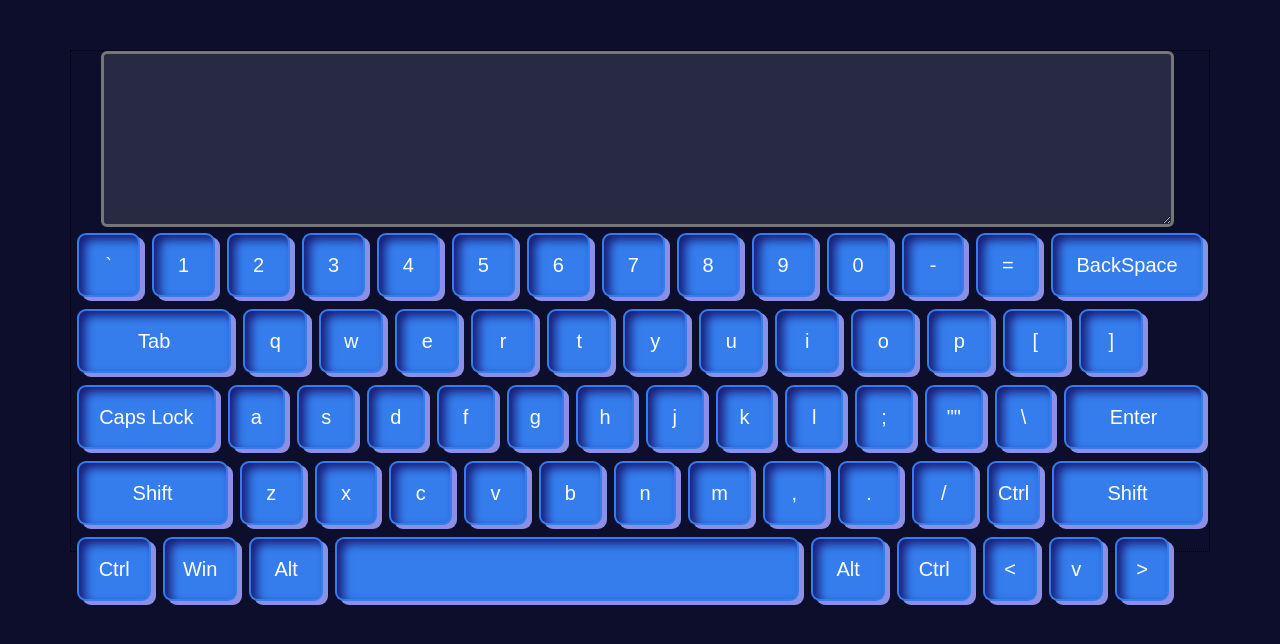
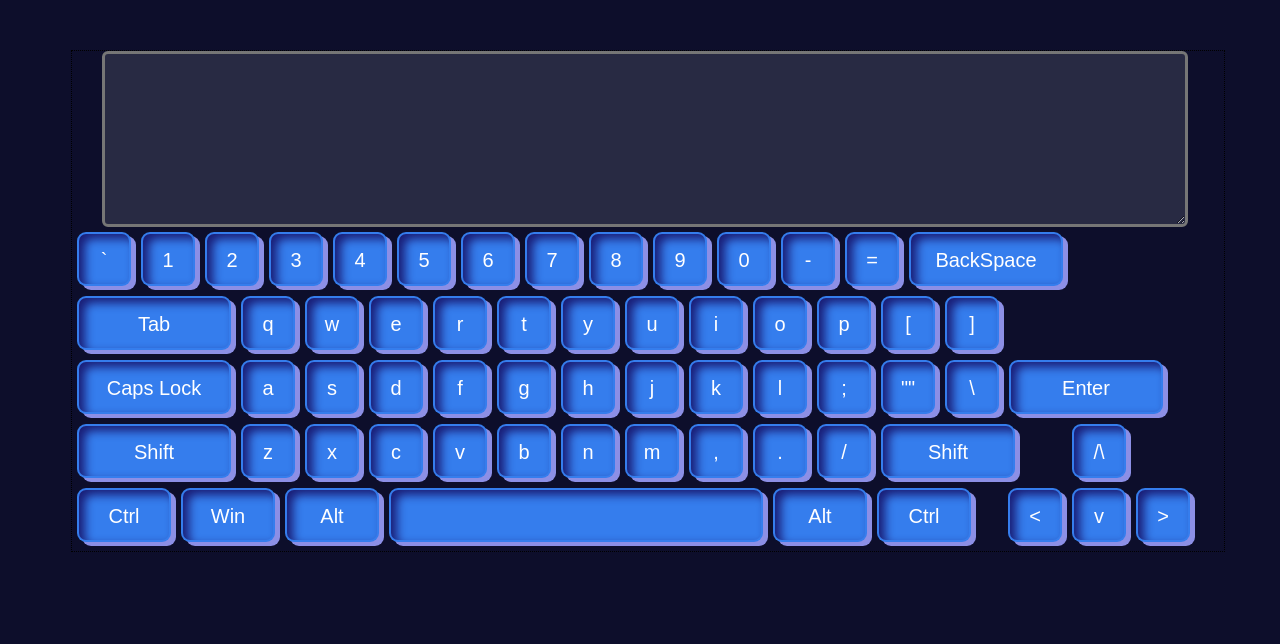
Before and after one commit to adelinyshka/virtual-keyboard, a plain HTML site: page index.html in a window 1280 px wide. Drawn offline with Linux system fonts and the light colour scheme.

Commit message:
fix: align buttons nicely

```diff
--- a/script.js
+++ b/script.js
@@ -263,43 +263,45 @@ addEventListener('keydown', function (event) {
 	}
 
 	//4 ряд
-	//arrowUp
-	let arrowUp = document.createElement('div');
-	generateButton(arrowUp, 'width:50px;', 'Ctrl', row4);
 
 	//shiftRight
 	let shiftRight = document.createElement('div');
-	generateButton(shiftRight, 'width:150px;', 'Shift', row4);
+	generateButton(shiftRight, 'width:130px;', 'Shift', row4);
+	//arrowUp
+	let arrowUp = document.createElement('div');
+	generateButton(arrowUp, 'margin-left: 52px; width:50px;', '/\\', row4);
+
+
 
 
 	//5 ряд
 
 	//cntr
 	let cntr = document.createElement('div');
-	generateButton(cntr, 'width:70px;', 'Ctrl', row5);
+	generateButton(cntr, 'width:90px;', 'Ctrl', row5);
 
 	//win
 	let win = document.createElement('div');
-	generateButton(win, 'width:70px;', 'Win', row5);
+	generateButton(win, 'width:90px;', 'Win', row5);
 
 	//alt
 	let alt = document.createElement('div');
-	generateButton(alt, 'width:70px;', 'Alt', row5);
+	generateButton(alt, 'width:90px;', 'Alt', row5);
 	//space
 	let space = document.createElement('div');
-	generateButton(space, 'width:460px;', ' ', row5);
+	generateButton(space, 'width:370px;', ' ', row5);
 
 	//alt-right
 	let altRight = document.createElement('div');
-	generateButton(altRight, 'width:70px;', 'Alt', row5);
+	generateButton(altRight, 'width:90px;', 'Alt', row5);
 
 	//cntr
 	let cntrRight = document.createElement('div');
-	generateButton(cntrRight, 'width:70px;', 'Ctrl', row5);
+	generateButton(cntrRight, 'width:90px;', 'Ctrl', row5);
 
 	//arrowRight
 	let arrowRight = document.createElement('div');
-	generateButton(arrowRight, 'width:50px;', '<', row5);
+	generateButton(arrowRight, 'margin-left:32px;width:50px;', '<', row5);
 
 	//arrowDown
 	let arrowDown = document.createElement('div');
@@ -309,20 +311,6 @@ addEventListener('keydown', function (event) {
 	let arrowLeft = document.createElement('div');
 	generateButton(arrowLeft, 'width:50px;', '>', row5);
 
-
-//win
-// 	let win = document.createElement('div');
-// 	win.classList.add('k-key');
-// 	win.style = 'width: 100px;';
-// 	win.innerHTML = 'Win';
-// 	row5.appendChild(win);
-
-	//alt
-//space
-//alt
-//влево
-//вниз
-//вправо
 
 
 // caps.addEventListener('click', function () {
--- a/styles.css
+++ b/styles.css
@@ -25,6 +25,7 @@
 
 body{
 	background: #0d0e2b;
+	width: 1280px;
 }
 
 .keyboard-wrapper {
@@ -69,17 +70,16 @@ body{
 	font-family: sans-serif;
 	font-size: 20px;
 	font-weight: 500;
-	line-height: 60px;
+	line-height: 52px;
 	text-align: center;
 	cursor: pointer;
 	user-select: none;
 	display: block;
-	width: 60px;
-	height: 60px;
+	width: 50px;
+	height: 50px;
 	color:  #fff;
 	background: #357DED;
-	margin: 6px;
-	float: left;
+	margin: 5px;
 	box-shadow: 5px 4px 0px #8c8fe6, inset 6px 5px 10px #1a1e77;
 	border-radius: 9px;
 	border: 2px solid transparent;
```
